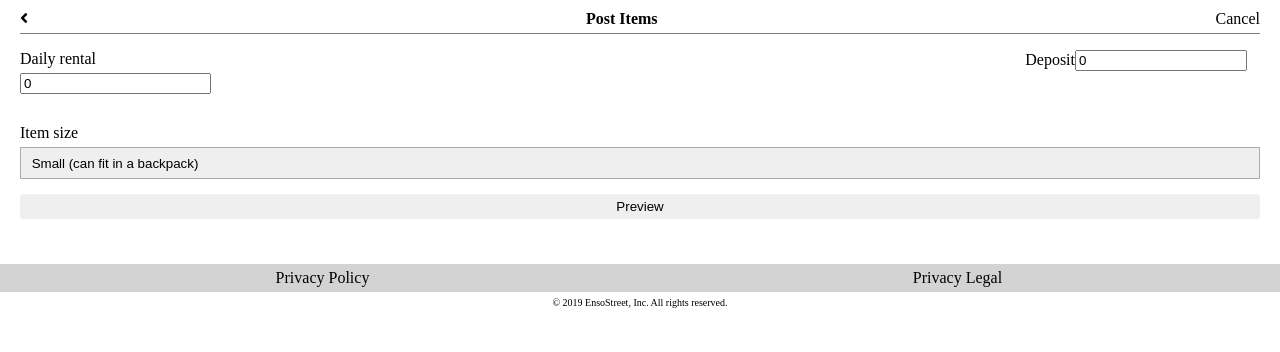
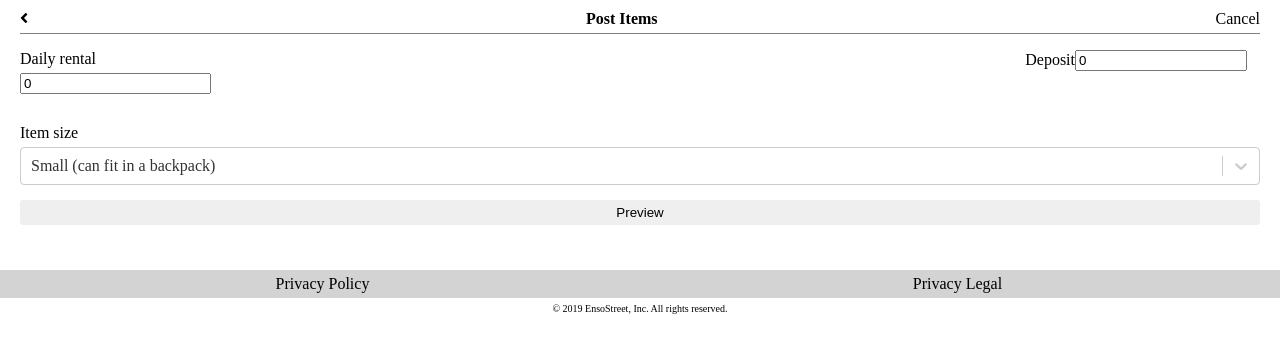
Before and after one commit to liquidMocha/enso-street, a React app: page /post-item/price-and-delivery in a window 1280 px wide. Shown: the top 352 px of the page. Built offline with nearby package versions, Linux system fonts and the light colour scheme.

Commit message:
change size to use Select

```diff
--- a/src/components/postItem/Preview.js
+++ b/src/components/postItem/Preview.js
@@ -34,7 +34,7 @@ const Preview = (props) => {
             </div>
             <div>
                 <span className='bold'>Item size</span>
-                {props.itemSize}</div>
+                {props.itemSize.label}</div>
             {
                 props.canBeDelivered ?
                     <div>
--- a/src/components/postItem/PriceAndDelivery.js
+++ b/src/components/postItem/PriceAndDelivery.js
@@ -10,6 +10,7 @@ import {
 } from "../../redux/postItemActions";
 import "../../styles/Input.scss";
 import "../../styles/PriceAndDelivery.scss";
+import Select from 'react-select';
 
 const PriceAndDelivery = (props) => {
     const handleDailyRentalChange = (event) => {
@@ -20,9 +21,15 @@ const PriceAndDelivery = (props) => {
         props.updatePostedItemDeposit(event.target.value);
     };
 
-    const handleItemSizeChange = (event) => {
-        props.updatePostedItemSize(event.target.value);
+    const handleItemSizeChange = (selected) => {
+        props.updatePostedItemSize(selected);
     };
+
+    const sizeOptions = [
+        {value: 'small', label: 'Small (can fit in a backpack)'},
+        {value: 'medium', label: 'Medium (can fit in the trunk of a sedan)'},
+        {value: 'large', label: 'Large (need bigger vehicle to transport)'}
+    ];
 
     return (
         <div>
@@ -39,12 +46,11 @@ const PriceAndDelivery = (props) => {
             </div>
             <div>
                 <label>Item size</label>
-                <select onChange={handleItemSizeChange}>
-                    Please select a condition
-                    <option value='small'>Small (can fit in a backpack)</option>
-                    <option value='Medium'>Medium (can fit in the trunk of a sedan)</option>
-                    <option value='Large'>Large (need bigger vehicle to transport)</option>
-                </select>
+                <Select
+                    onChange={handleItemSizeChange}
+                    options={sizeOptions}
+                    value={props.size}
+                />
             </div>
             <Link to='/post-item/preview'>
                 <button id='preview-button' className='home-page-button'>
--- a/src/redux/reducers/postedItem.js
+++ b/src/redux/reducers/postedItem.js
@@ -15,7 +15,7 @@ const initialState = {
     categories: [],
     condition: {value: 'like-new', label: 'Like new'},
     description: '',
-    itemSize: 'small',
+    itemSize: {value: 'small', label: 'Small (can fit in a backpack)'},
     canBeDelivered: false,
     zipCode: ''
 };
```
